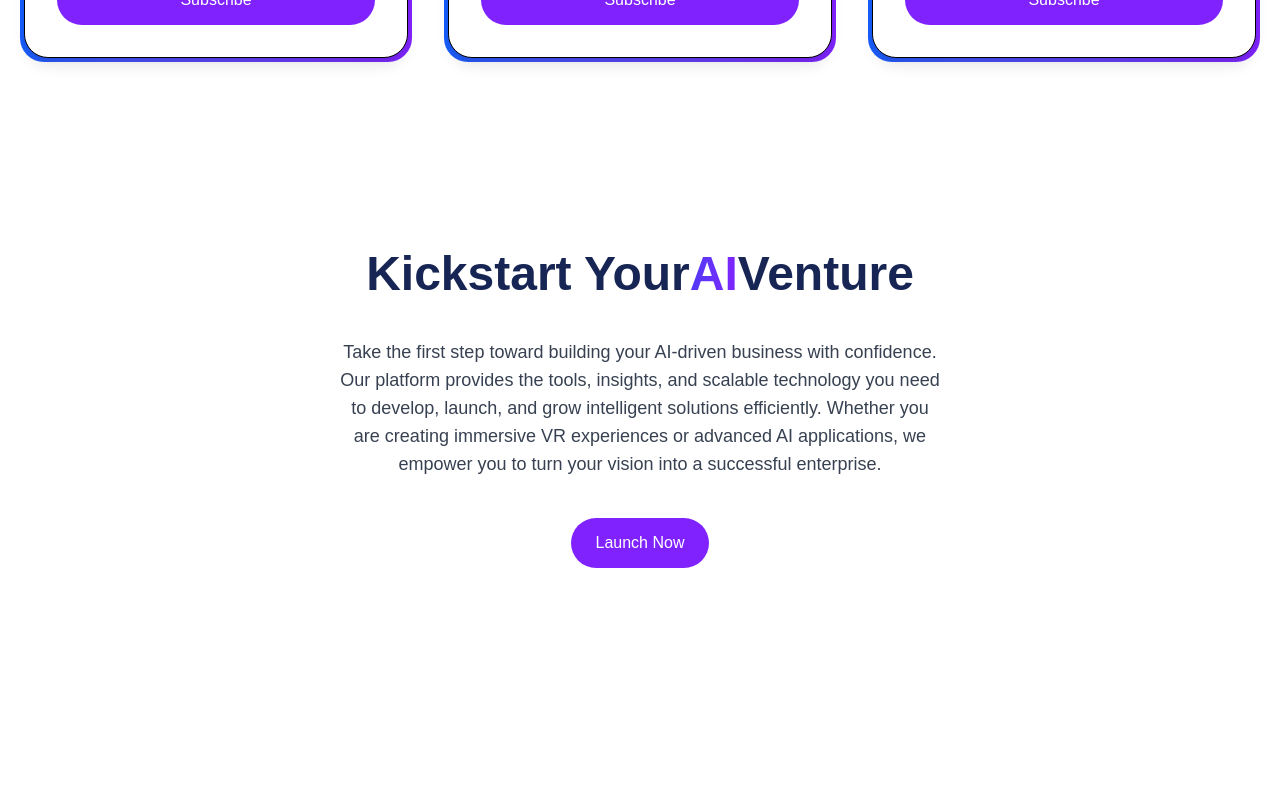
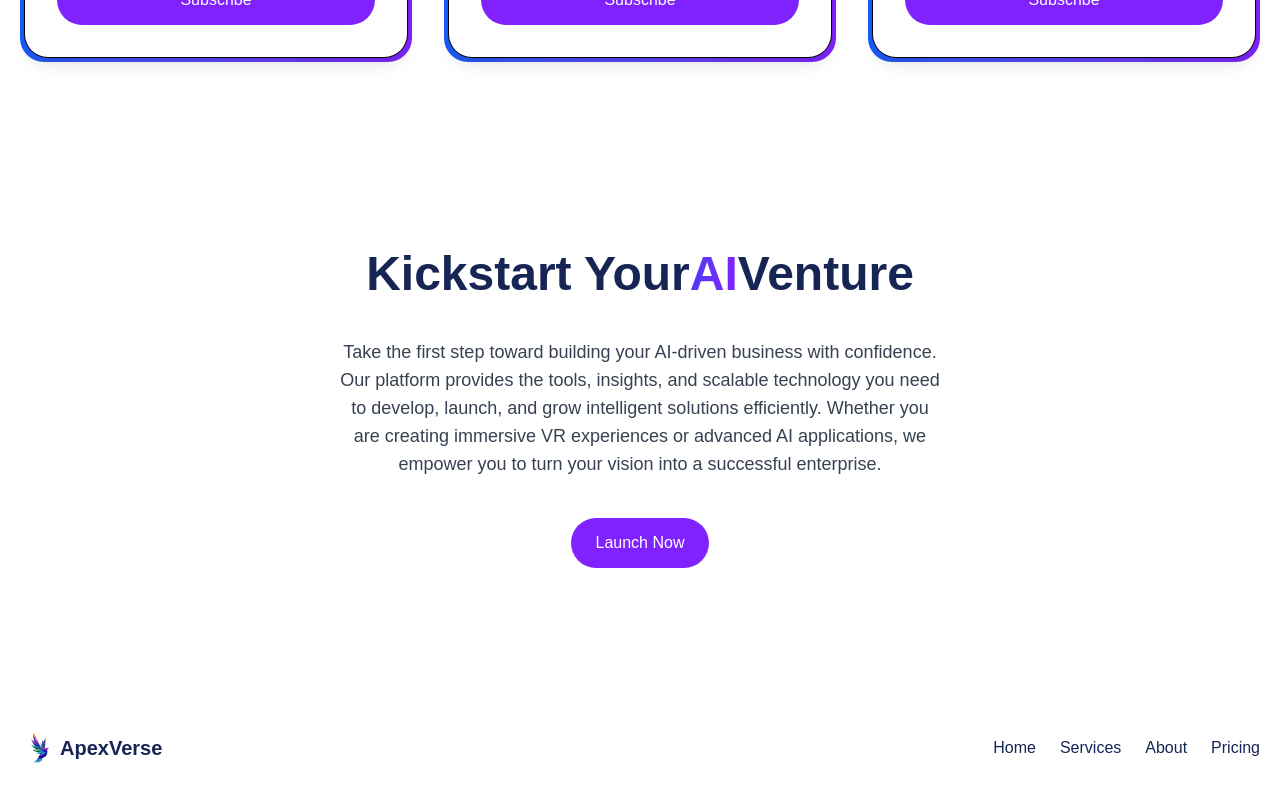
Before and after one commit to phantekzy/react-apex-saas, a React (Vite) app: page / in a window 1280 px wide. Shown: the part 2832-3632 px from the top of the page. Before the commit the page ends 3520 px from the top, so only its background shows below. Built offline with nearby package versions, Linux system fonts and the light colour scheme.

Commit message:
added and finished the footer , and the saas landing page is finally commplete Elhamdoulilah

```diff
--- a/src/components/elements/Footer.tsx
+++ b/src/components/elements/Footer.tsx
@@ -1,5 +1,29 @@
-
+/* Import section */
+import { Container } from "../shared/Container"
+import { NavItem } from "../shared/NavItem"
+import { navItems } from "./Navbar"
 /* Footer Component */
 export const Footer = () => {
-    return <></>
+    return <footer className="relative pt-10 rounded-t-3xl bg-box-bg  ">
+        <Container className="pb-8">
+            <div className="flex flex-col md:flex-row justify-between items-center ">
+                {/* Logo image */}
+                <div className="flex items-center mb-4 md:mb-0">
+                    <img
+                        src="logo.png"
+                        className="w-10 h-10 "
+                    />
+                    <span className="text-xl font-semibold text-heading-1 ">
+                        ApexVerse
+                    </span>
+
+                </div>
+                <ul className="flex gap-6 text-heading-1 ">
+                    {navItems.map((item, key) => (
+                        <NavItem key={key} href="{item.href}" text={item.text} />
+                    ))}
+                </ul>
+            </div>
+        </Container>
+    </footer>
 }
--- a/src/components/elements/Navbar.tsx
+++ b/src/components/elements/Navbar.tsx
@@ -4,7 +4,7 @@
 import { Container } from "../shared/Container"
 import { NavItem } from "../shared/NavItem"
 /* Navigation bar Array items */
-const navItems = [
+export const navItems = [
     { href: "#", text: "Home" },
     { href: "#services", text: "Services" },
     { href: "#about-us", text: "About" },
```
